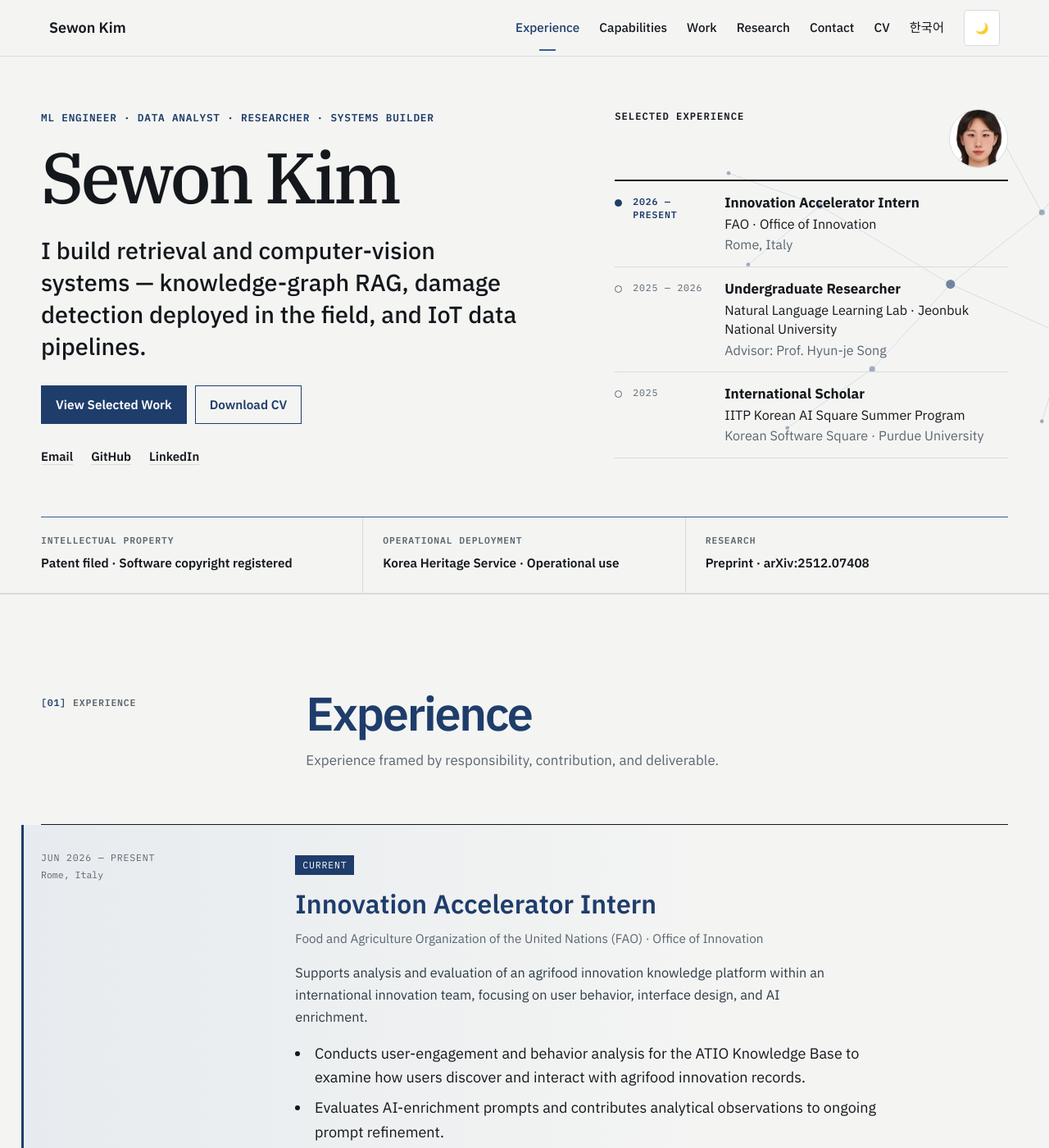
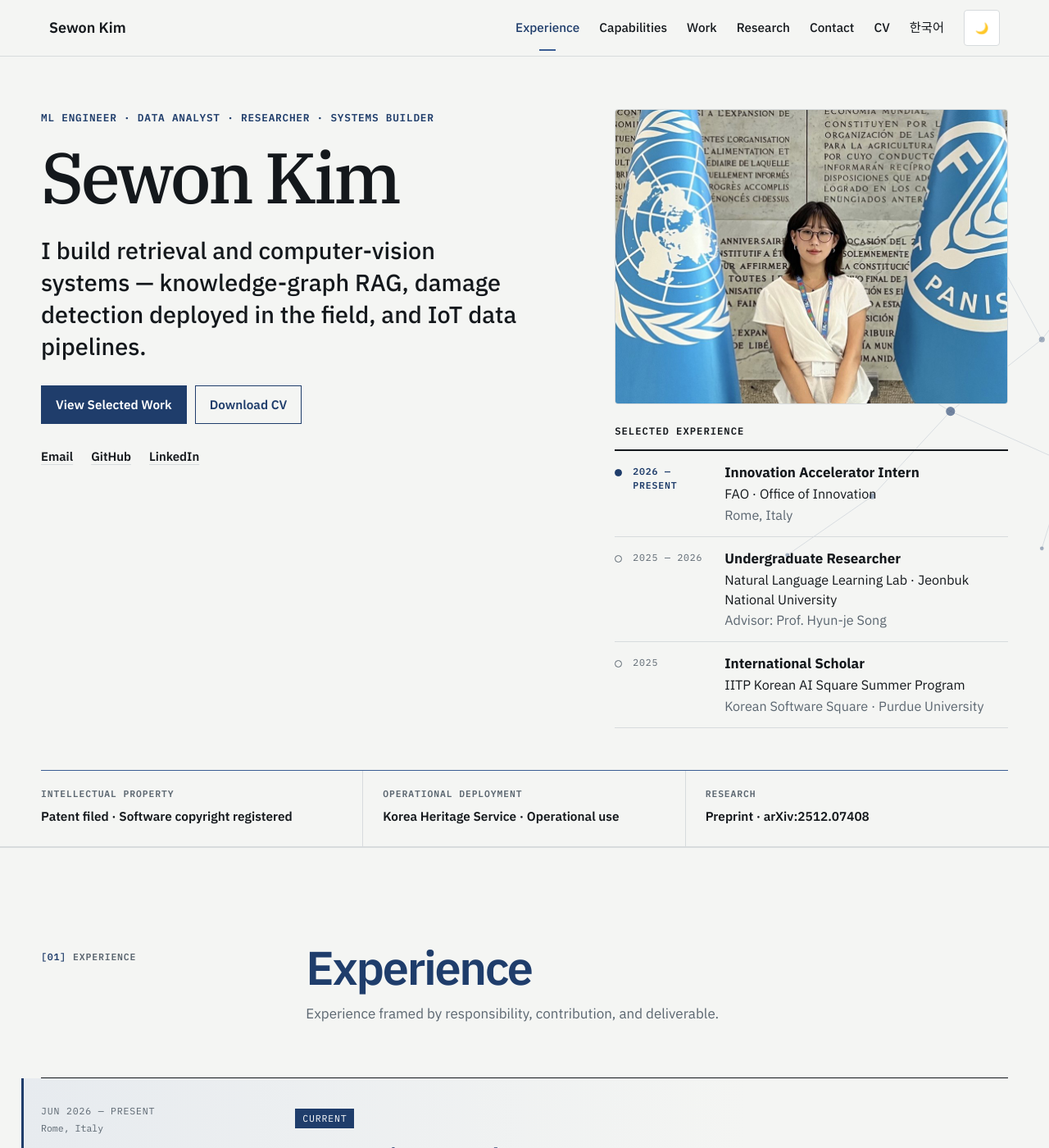
Before and after one commit to andimsewon/andimsewon.github.io, a Jekyll site: the page built from index.html, in a window 1280 px wide and 1400 px high. Shown: the whole window at 82% size. Built offline with Jekyll 4.4.1, drawn with Linux system fonts in a browser that asks for light colours.

Commit message:
Replace profile photo with FAO headquarters portrait
Shows the full uncropped photo at a larger, prominent size in the
hero's right column instead of a small circular thumbnail.

Co-Authored-By: Claude Sonnet 5 <noreply@anthropic.com>

```diff
--- a/_config.yml
+++ b/_config.yml
@@ -10,8 +10,8 @@ highlighter: rouge
 url: "https://andimsewon.github.io"
 
 # Centralized profile image settings
-profile_image_path: "/assets/profile_2607.optimized.jpeg"
-profile_image_version: "20260713"
+profile_image_path: "/assets/profile_fao.optimized.jpg"
+profile_image_version: "20260715"
 
 # Centralized default social-share card (used when a page sets og_image_default: true)
 og_card_path: "/assets/og-image.png"
--- a/_includes/home.html
+++ b/_includes/home.html
@@ -50,9 +50,9 @@
         </div>
 
         <aside class="selected-experience" aria-labelledby="selected-experience-title">
+          <img src="{{ site.profile_image_path }}?v={{ site.profile_image_version }}" alt="{% if is_ko %}이탈리아 로마 FAO 본부에서의 김세원{% else %}Sewon Kim at the FAO headquarters in Rome{% endif %}" class="hero-photo" width="960" height="720" fetchpriority="high" decoding="async">
           <div class="experience-heading-row">
             <h2 id="selected-experience-title">{% if is_ko %}주요 경력{% else %}Selected Experience{% endif %}</h2>
-            <img src="{{ site.profile_image_path }}?v={{ site.profile_image_version }}" alt="{% if is_ko %}김세원 프로필 사진{% else %}Portrait of Sewon Kim{% endif %}" class="hero-photo" width="410" height="410" fetchpriority="high" decoding="async">
           </div>
           <ol class="experience-summary">
             <li class="experience-summary-item is-current">
--- a/index.html
+++ b/index.html
@@ -19,7 +19,7 @@ json_ld: |
     "name": "Sewon Kim",
     "alternateName": "김세원",
     "url": "https://andimsewon.github.io/",
-    "image": "https://andimsewon.github.io/assets/profile_2607.optimized.jpeg",
+    "image": "https://andimsewon.github.io/assets/profile_fao.optimized.jpg",
     "jobTitle": "AI Research Engineer, Data Analyst, and Software Developer",
     "worksFor": {"@type": "Organization", "name": "Food and Agriculture Organization of the United Nations", "alternateName": "FAO"},
     "alumniOf": {"@type": "CollegeOrUniversity", "name": "Jeonbuk National University"},
--- a/ko/index.html
+++ b/ko/index.html
@@ -19,7 +19,7 @@ json_ld: |
     "name": "Sewon Kim",
     "alternateName": "김세원",
     "url": "https://andimsewon.github.io/ko/",
-    "image": "https://andimsewon.github.io/assets/profile_2607.optimized.jpeg",
+    "image": "https://andimsewon.github.io/assets/profile_fao.optimized.jpg",
     "jobTitle": "AI 리서치 엔지니어, 데이터 분석가 및 소프트웨어 개발자",
     "worksFor": {"@type": "Organization", "name": "Food and Agriculture Organization of the United Nations", "alternateName": "FAO"},
     "alumniOf": {"@type": "CollegeOrUniversity", "name": "Jeonbuk National University"},
--- a/styles.css
+++ b/styles.css
@@ -2475,12 +2475,15 @@ b, strong { font-weight: 600; }
   text-transform: uppercase;
 }
 
-.experience-heading-row .hero-photo {
-  width: 72px;
-  height: 72px;
-  border-radius: 50%;
+/* Profile photo — full frame, not circle-cropped, sized to be the dominant
+   visual in the hero's right column rather than a small avatar icon. */
+.selected-experience > .hero-photo {
+  display: block;
+  width: 100%;
+  height: auto;
+  margin: 0 0 var(--space-5);
+  border-radius: var(--radius);
   border: 1px solid var(--hairline);
-  flex: 0 0 auto;
 }
 
 .experience-summary {
@@ -2685,7 +2688,6 @@ b, strong { font-weight: 600; }
 
 @media (max-width: 900px) {
   .hero-intro { grid-template-columns: 1fr; gap: 52px; }
-  .experience-heading-row .hero-photo { width: 84px; height: 84px; }
   .capability-grid { grid-template-columns: repeat(2, 1fr); }
 }
 
@@ -2717,8 +2719,6 @@ b, strong { font-weight: 600; }
   .home-shell { width: calc(100% - 28px); }
   .hero-actions { align-items: stretch; }
   .hero-actions a { flex: 1 1 100%; }
-  .experience-heading-row { align-items: center; }
-  .experience-heading-row .hero-photo { width: 68px; height: 68px; }
   .featured-work { grid-template-columns: 1fr; }
   .featured-work-index { display: none; }
   .featured-work-heading { flex-direction: column; gap: 8px; }
```
Also changed, not shown: assets/profile_fao.optimized.jpg (added).
